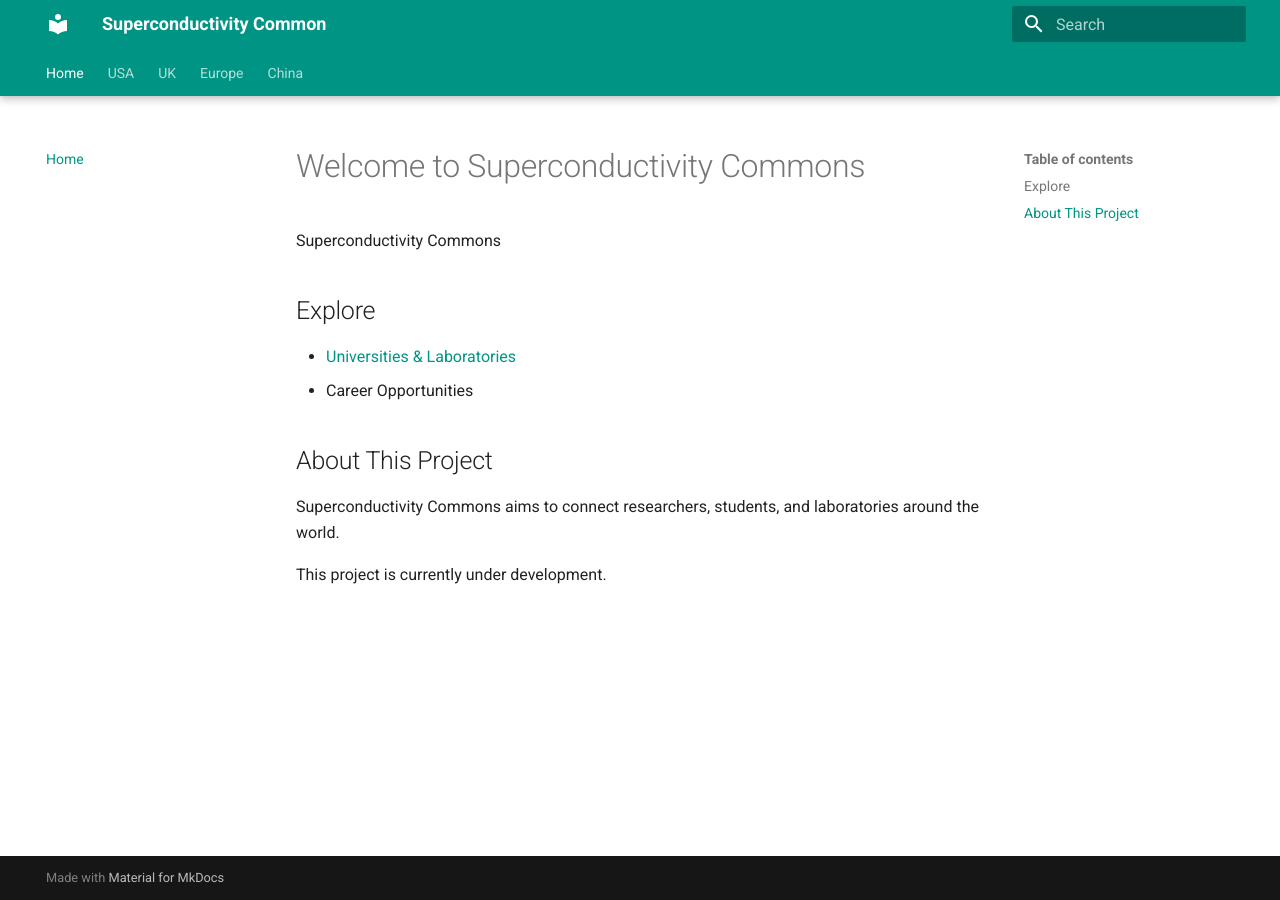
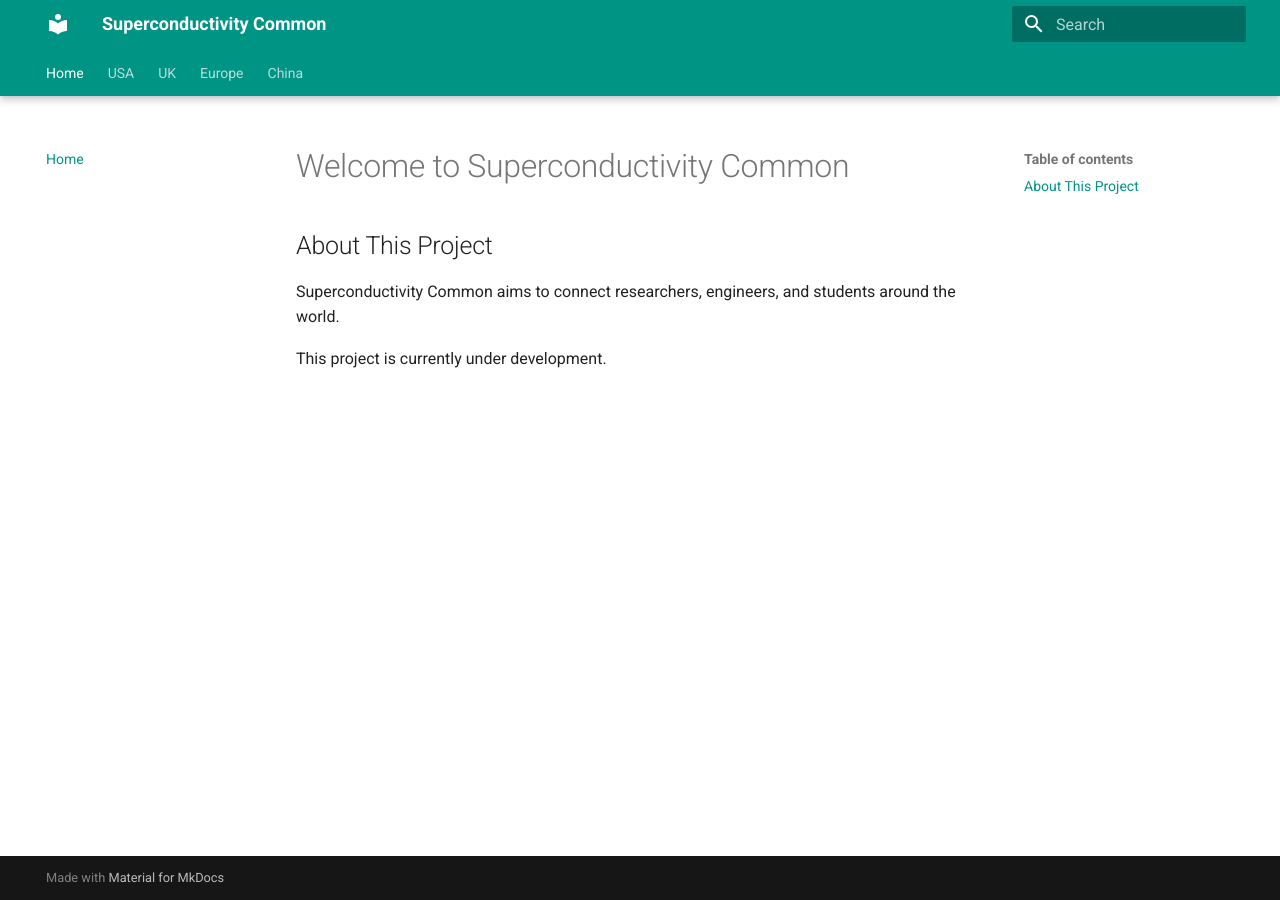
Before and after one commit to mitjintaohu/superconductivity-common, an MkDocs documentation site: the page built from docs/index.md, in a window 1280 px wide. Built offline with MkDocs 1.6.1 and Material for MkDocs 9.7.7, drawn with Linux system fonts in a browser that asks for light colours.

Commit message:
Revise project name and description in index.md
Updated project name and description to reflect focus on engineers.

```diff
--- a/docs/index.md
+++ b/docs/index.md
@@ -1,15 +1,7 @@
-# Welcome to Superconductivity Commons
-
-Superconductivity Commons
-
-## Explore
-
-- [Universities & Laboratories](professors/UCambridge.md)
-- Career Opportunities
+# Welcome to Superconductivity Common
 
 ## About This Project
 
-Superconductivity Commons aims to connect researchers,
-students, and laboratories around the world.
+Superconductivity Common aims to connect researchers, engineers, and students around the world.
 
 This project is currently under development.
```
